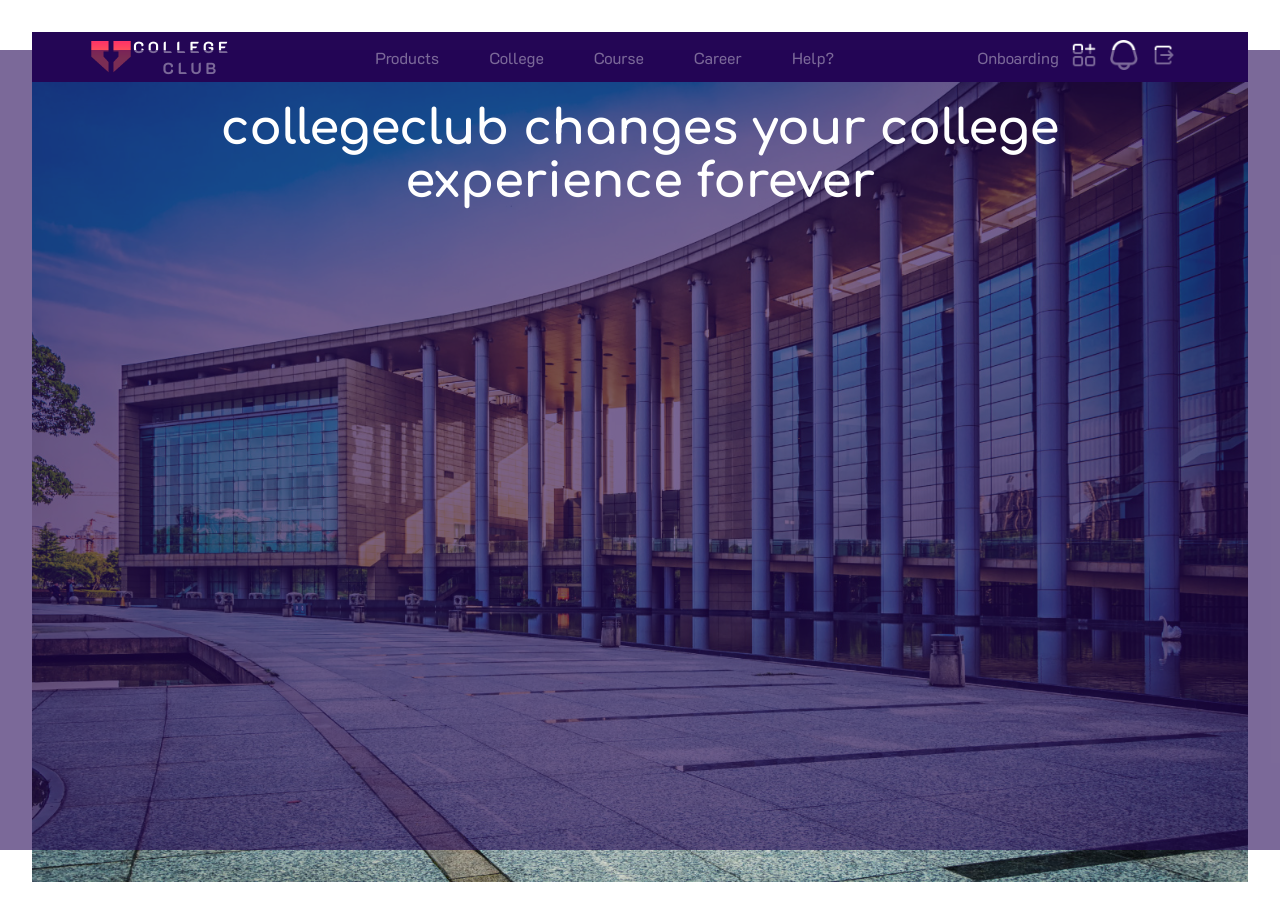
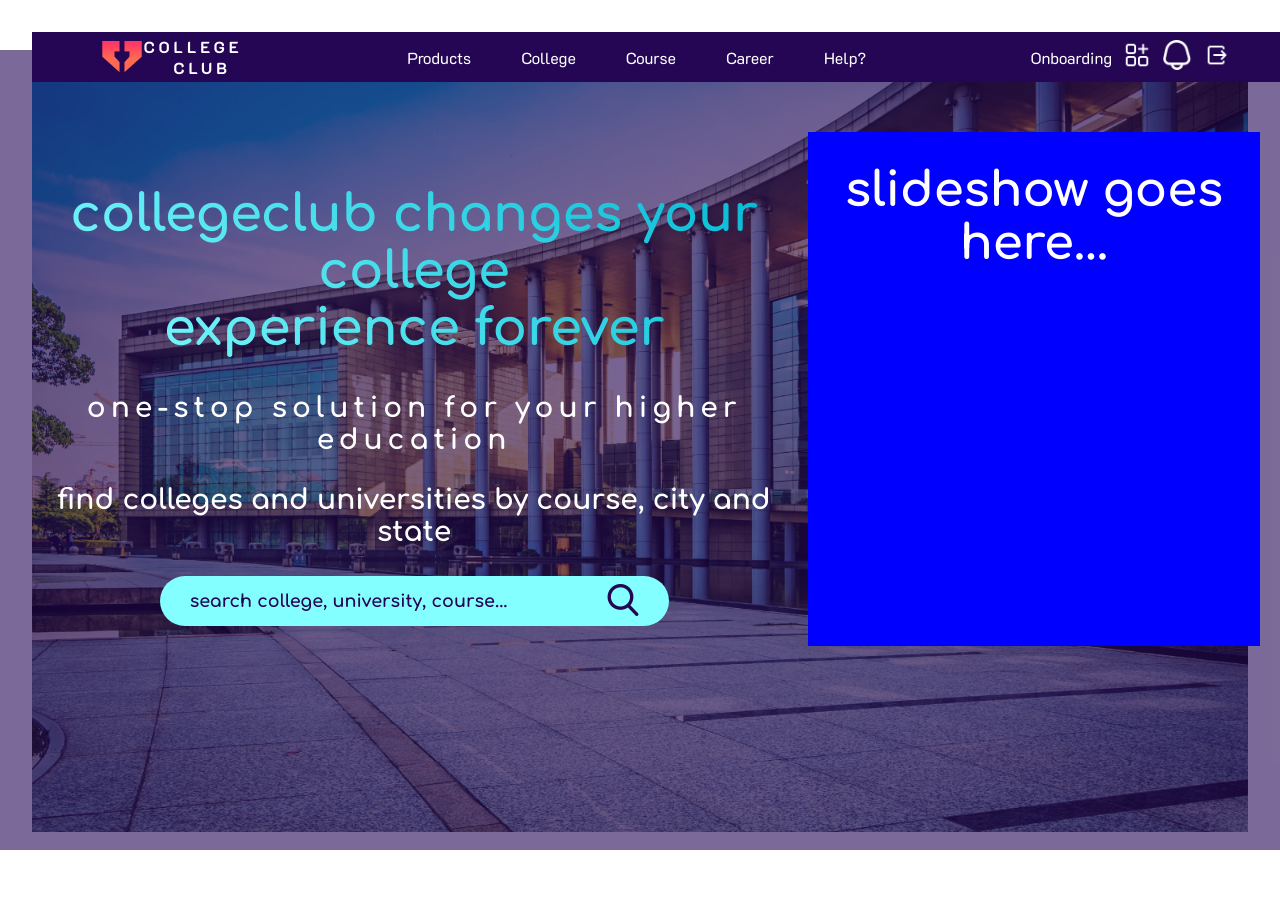
Before and after one commit to ujjwxl/collegeclub, a React (Vite) app in the folder frontend/: page / in a window 1280 px wide. After the commit the page ends 868 px from the top, so only its background shows below. Built offline with nearby package versions, Linux system fonts and the light colour scheme.

Commit message:
commit 9
hero section added input and text, fixed navbar

```diff
--- a/frontend/src/components/Navbar/Navbar.css
+++ b/frontend/src/components/Navbar/Navbar.css
@@ -5,6 +5,9 @@
     display: flex;
     align-items: center;
     justify-content: space-around;
+    position: fixed;
+    width: 100%;
+    z-index: 5;
 }
 
 .navbar-logo {
--- a/frontend/src/pages/Home/Home.css
+++ b/frontend/src/pages/Home/Home.css
@@ -21,3 +21,57 @@
     font-family: "Comfortaa", sans-serif;
     font-size: 1.5rem;
 }
+
+.home-hero-container {
+    display: flex;
+    margin-top: 5%;
+}
+
+.home-hero-left {
+    /* background-color: red; */
+    padding: 20px;
+}
+
+.home-hero-left h1 {
+    background: linear-gradient(45deg, #84FFFF, #00B8D4);
+    -webkit-background-clip: text;
+    background-clip: text;
+    -webkit-text-fill-color: transparent;
+    font-size: 3.2rem;
+}
+
+.home-hero-left h3:first-of-type {
+    letter-spacing: 5px;
+}
+
+.home-hero-left input {
+    width: 60%;
+    height: 50px;
+    background-color: #84FFFF;
+    border: none;
+    padding: 0 30px;
+    border-radius: 25px;
+    font-family: "Comfortaa", sans-serif;
+    font-size: 1.1rem;
+}
+
+.home-hero-left input::placeholder {
+    color: #240655;
+    font-weight: bold;
+}
+
+.home-hero-left-search {
+    position: relative;
+    /* background-color: red; */
+}
+
+.home-hero-left img {
+    position: absolute;
+    width: 32px;
+    right: 20%;
+    top: 8px;
+}
+
+.home-hero-right {
+    background-color: blue;
+}
--- a/frontend/src/pages/Home/Home.jsx
+++ b/frontend/src/pages/Home/Home.jsx
@@ -2,17 +2,40 @@ import React from 'react'
 import './Home.css'
 import Navbar from '../../components/Navbar/Navbar'
 import home1 from '../../assets/home-1.jpg';
+import searchIcon from '../../assets/search-icon.png'
 
 export const Home = () => {
   return (
     <>
-      <Navbar/>
+      <Navbar />
+
       <div>
         <img src={home1} alt="" className='home1-img'></img>
         <div className="home-hero-overlay">
-          <h1>collegeclub changes your college <br/> experience forever</h1>
+
+          <div className="home-hero-container">
+
+            <div className="home-hero-left">
+              <h1>collegeclub changes your college <br /> experience forever</h1>
+              <h3>one-stop solution for your higher education</h3>
+              <h3>find colleges and universities by course, city and state</h3>
+
+              <div className="home-hero-left-search">
+                <input type="text" placeholder='search college, university, course...' />
+                <img src={searchIcon} alt="" />
+              </div>
+
+            </div>
+
+            <div className="home-hero-right">
+              <h1>slideshow goes here...</h1>
+            </div>
+
+          </div>
+
         </div>
       </div>
+
     </>
   )
 }
```
Also changed, not shown: frontend/src/assets/search-icon.png (added).
